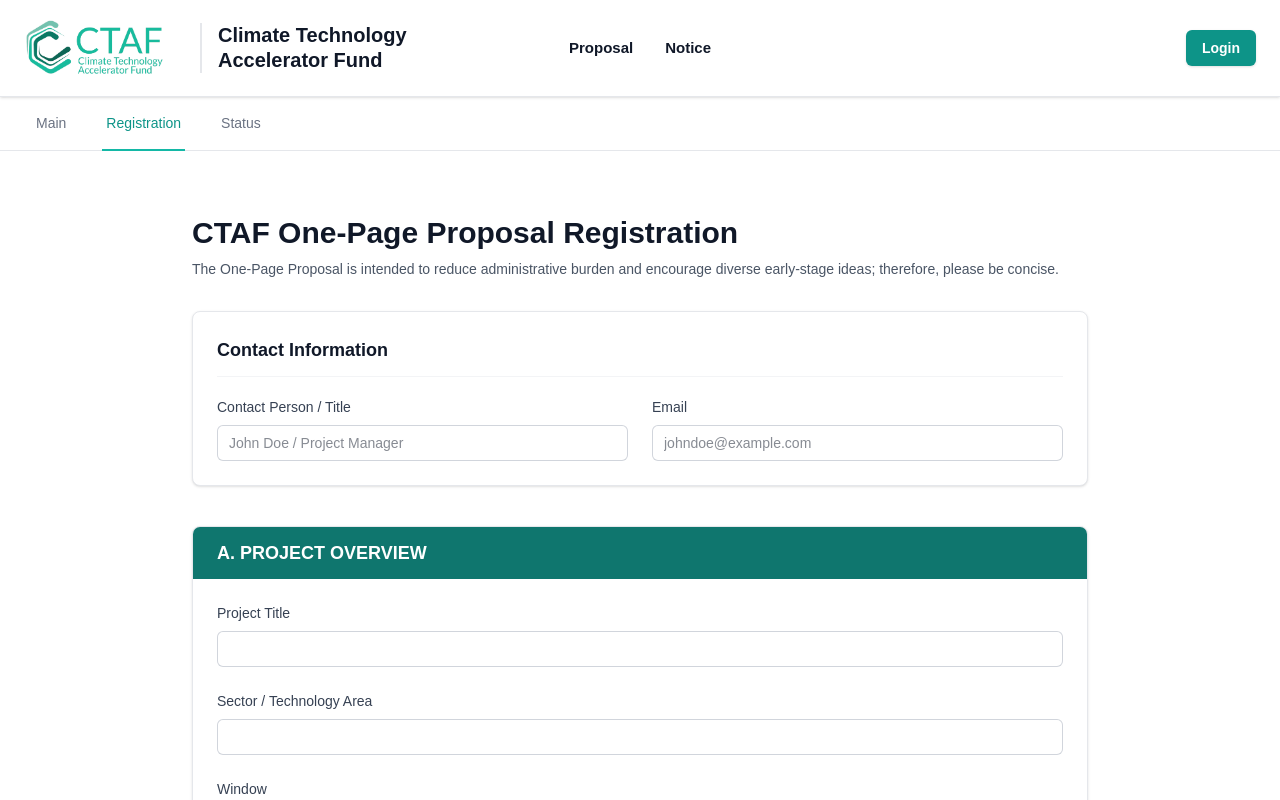
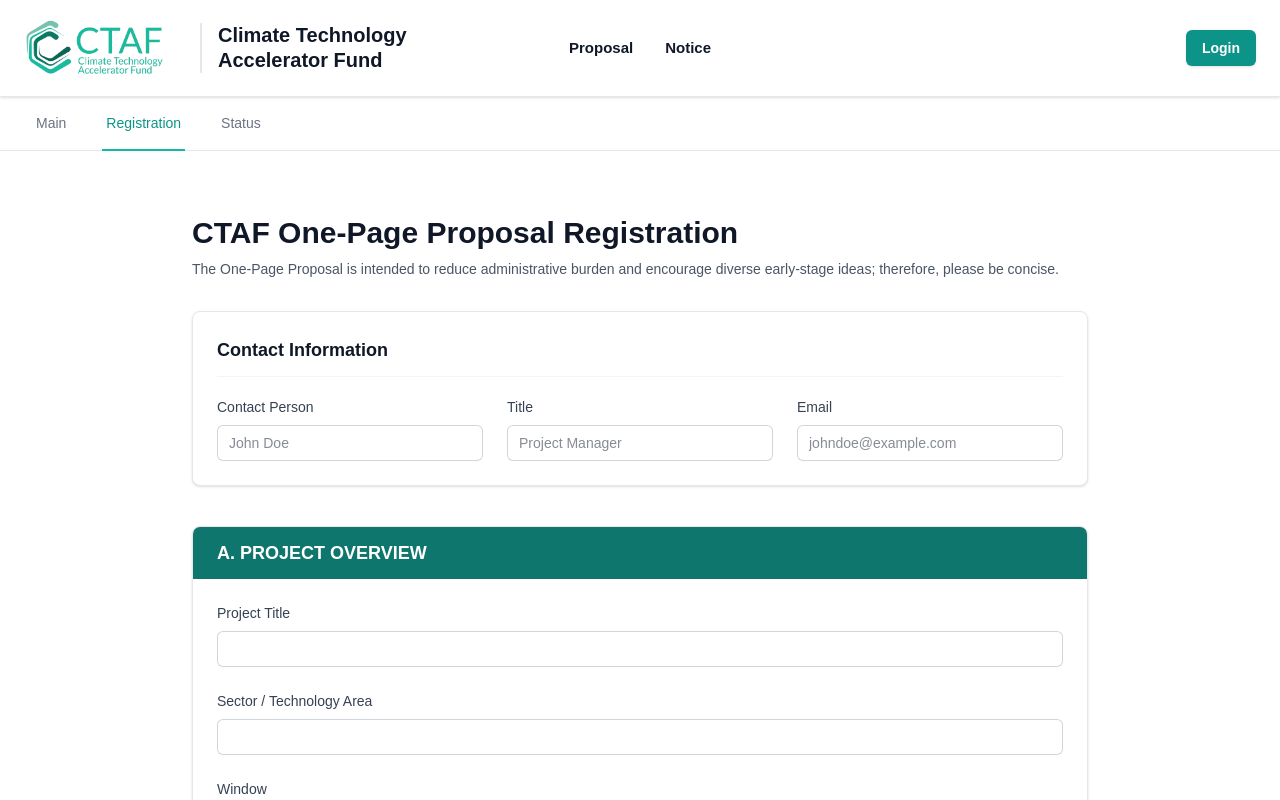
Before and after one commit to LzLLC2022/CPMS, a Next.js app: page /proposal/registration in a window 1280 px wide. Shown: the top 800 px of the page. Built offline with nearby package versions, Linux system fonts and the light colour scheme.

Commit message:
Split Contact Person / Title into two separate fields

```diff
--- a/src/app/proposal/registration/page.tsx
+++ b/src/app/proposal/registration/page.tsx
@@ -23,10 +23,14 @@ export default function ProposalRegistrationPage() {
         {/* Contact Info */}
         <div className="bg-white shadow-sm border border-gray-200 rounded-lg p-6">
           <h3 className="text-lg font-bold text-gray-900 border-b border-gray-100 pb-3 mb-5">Contact Information</h3>
-          <div className="grid grid-cols-1 md:grid-cols-2 gap-6">
+          <div className="grid grid-cols-1 md:grid-cols-3 gap-6">
             <div>
-              <label className="block text-sm font-medium text-gray-700">Contact Person / Title</label>
-              <input type="text" className="mt-2 block w-full rounded-md border-0 py-2 px-3 text-gray-900 ring-1 ring-inset ring-gray-300 focus:ring-2 focus:ring-inset focus:ring-primary-600 sm:text-sm outline-none" placeholder="John Doe / Project Manager" required />
+              <label className="block text-sm font-medium text-gray-700">Contact Person</label>
+              <input type="text" className="mt-2 block w-full rounded-md border-0 py-2 px-3 text-gray-900 ring-1 ring-inset ring-gray-300 focus:ring-2 focus:ring-inset focus:ring-primary-600 sm:text-sm outline-none" placeholder="John Doe" required />
+            </div>
+            <div>
+              <label className="block text-sm font-medium text-gray-700">Title</label>
+              <input type="text" className="mt-2 block w-full rounded-md border-0 py-2 px-3 text-gray-900 ring-1 ring-inset ring-gray-300 focus:ring-2 focus:ring-inset focus:ring-primary-600 sm:text-sm outline-none" placeholder="Project Manager" required />
             </div>
             <div>
               <label className="block text-sm font-medium text-gray-700">Email</label>
```
